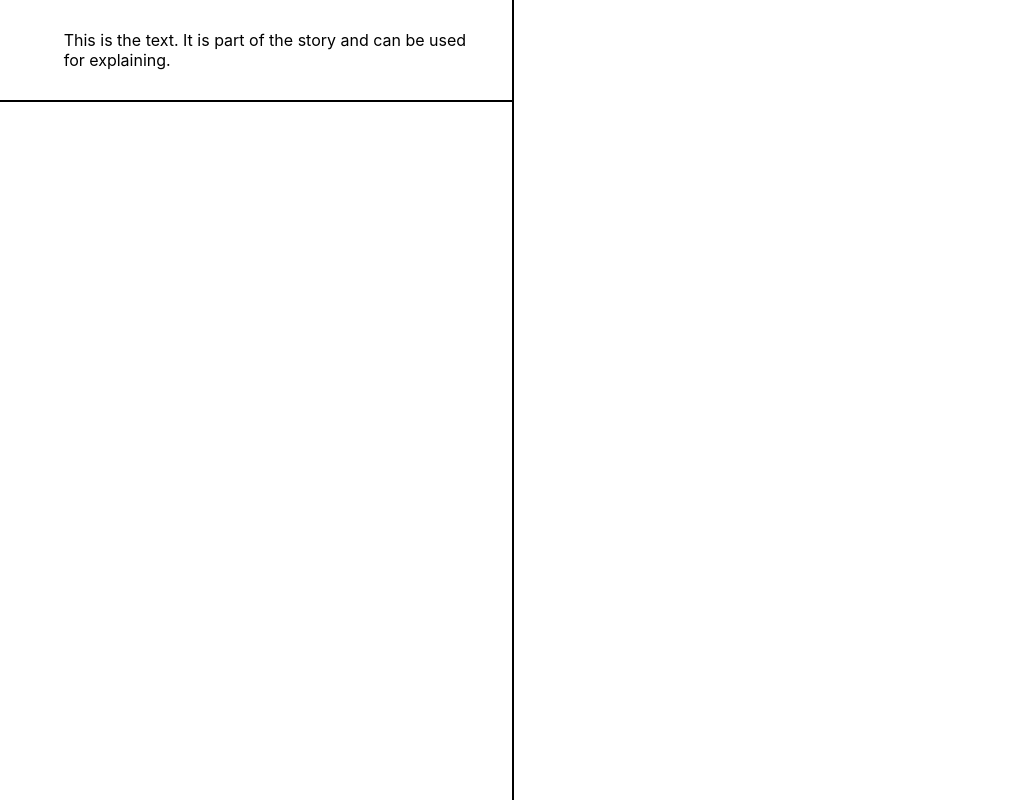
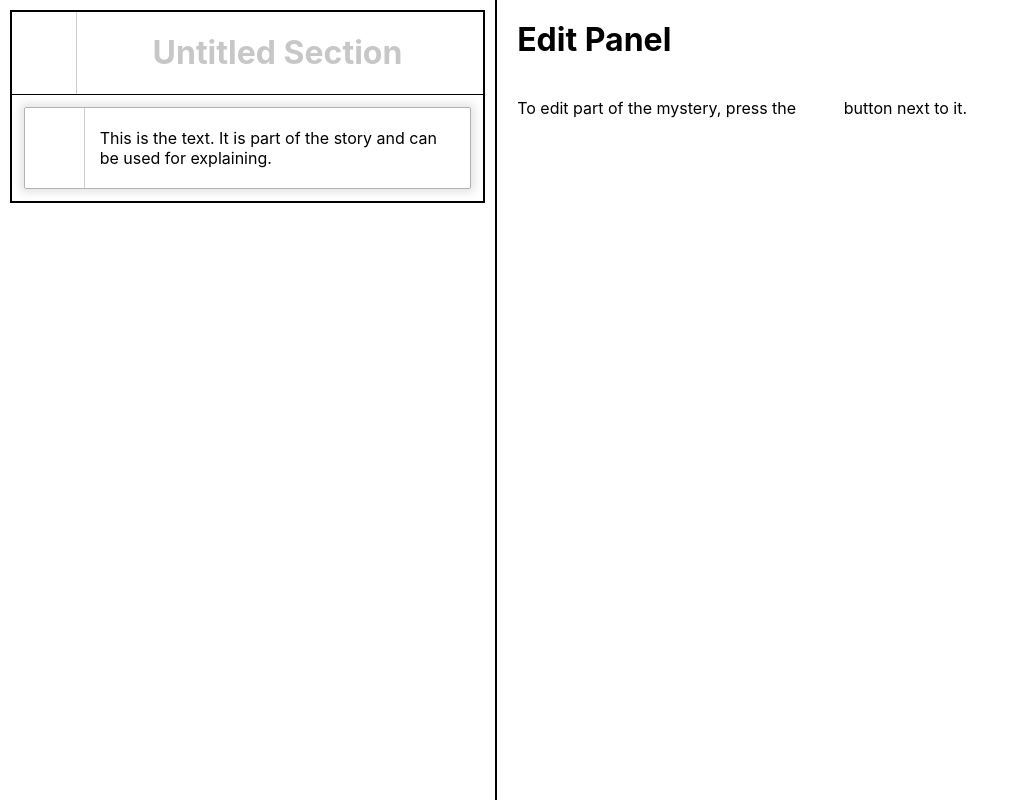
Before and after one commit to lraj22/mystery-room-maker, a plain HTML site: page index.html in a window 1280 px wide. Shown: the whole page, without its empty margins (0-1015 px from the left). Drawn offline with Linux system fonts and the light colour scheme.

Commit message:
Redesign UI and add sections

```diff
--- a/index.html
+++ b/index.html
@@ -4,23 +4,35 @@
 		<meta charset="UTF-8"/>
 		<meta http-equiv="X-UA-Compatible" content="IE=edge"/>
 		<meta name="viewport" content="width=device-width, initial-scale=1.0"/>
+		<meta name="description" content="Make a Mystery Room!"/>
 		<title>Mystery Room Maker</title>
 		<link rel="stylesheet" href="https://fonts.googleapis.com/icon?family=Material+Icons"/>
 		<link rel="stylesheet" href="./mystery.css"/>
 	</head>
 	<body>
 		<div id="mysteryView">
-			<div class="mysteryEl">
-				<div class="editOption">
-					<span class="material-icons">&#xe3c9;</span>
+			<div class="section">
+				<div class="sHeader">
+					<div class="editOption">
+						<span class="material-icons">&#xe3c9;</span>
+					</div>
+					<h1></h1>
 				</div>
-				<div class="elContent">
-					<p>This is the text. It is part of the story and can be used for explaining.</p>
+				<div class="mysteryEl selected">
+					<div class="editOption">
+						<span class="material-icons">&#xe3c9;</span>
+					</div>
+					<div class="elContent">
+						<p>This is the text. It is part of the story and can be used for explaining.</p>
+					</div>
 				</div>
 			</div>
 		</div>
 		<div id="separator"></div>
-		<div id="editPanel"></div>
+		<div id="editPanel">
+			<h1>Edit Panel</h1>
+			<p>To edit part of the mystery, press the <span class="material-icons md-text">&#xe3c9;</span> button next to it.</p>
+		</div>
 		<script src="./mystery.js"></script>
 	</body>
 </html>
--- a/mystery.css
+++ b/mystery.css
@@ -5,14 +5,33 @@ html,body{
 body{
 	margin:0;
 	display:flex;
+	overflow:hidden;
 	font-family:-apple-system,BlinkMacSystemFont,"Segoe UI",Roboto,Oxygen,Ubuntu,Cantarell,"Open Sans","Helvetica Neue",sans-serif;
+}
+@media only screen and (max-width:950px){
+	body{
+		flex-direction:column;
+	}
+	#mysteryView,#separator,#editPanel{
+		width:100%!important;
+	}
+	#mysteryView{
+		height:50%;
+		overflow:auto hidden;
+	}
+	#separator{
+		height:2px;
+	}
+	#editPanel{
+		overflow:auto hidden;
+	}
 }
 body *{
 	font-family:-apple-system,BlinkMacSystemFont,"Segoe UI",Roboto,Oxygen,Ubuntu,Cantarell,"Open Sans","Helvetica Neue",sans-serif;
 }
 #mysteryView{
-	min-width:30%;
-	max-width:40%;
+	width:40%;
+	overflow:hidden auto;
 }
 #separator{
 	background-color:black;
@@ -20,20 +39,50 @@ body *{
 }
 #editPanel{
 	flex-grow:1;
+	padding:20px;
+	overflow:hidden auto;
+	width:60%;
 }
 .mysteryEl{
-	padding:20px 15px;
-	border-bottom:2px solid black;
+	border:1px solid rgba(0,0,0,0.3);
+	margin:12px;
 	display:flex;
+	transition:all 500ms;
+}
+.mysteryEl.selected{
+	box-shadow:0 0 8px 4px rgba(0,0,0,0.1);
+	border-radius:2px;
+}
+.section{
+	border:2px solid black;
+	margin:10px;
+}
+.sHeader{
+	padding:0 5px;
+	display:flex;
+	border-bottom:1px solid black;
+}
+.sHeader h1{
+	text-align:center;
+	flex-grow:1;
+}
+.sHeader h1:empty:before{
+	color:rgba(0, 0, 0, 0.22);
+	content:"Untitled Section";
 }
 .editOption{
 	display:flex;
 	flex-direction:column;
 	justify-content:center;
+	border-right:1px solid rgba(0,0,0,0.2);
+	padding:0 10px;
 }
 .elContent{
-	padding:10px;
+	padding:20px 15px;
 	flex-grow:1;
+}
+#editPanel h1{
+	margin-top:0;
 }
 p{
 	margin:0;
@@ -41,5 +90,7 @@ p{
 .material-icons { color: rgba(0, 0, 0, 0.54); padding:10px; border-radius: 50%; transition: all 200ms }
 .material-icons.md-inactive { color: rgba(0, 0, 0, 0.26); }
 
-.material-icons:hover { color:rgba(0, 0, 0, 0.62); background-color: #dddddd; }
+.material-icons:hover { color:rgba(0, 0, 0, 0.62); background-color: #eeeeee; }
 .material-icons.md-inactive:hover { color:rgba(0, 0, 0, 0.26); background-color:transparent; }
+
+.material-icons.md-text{ pointer-events:none }
```
